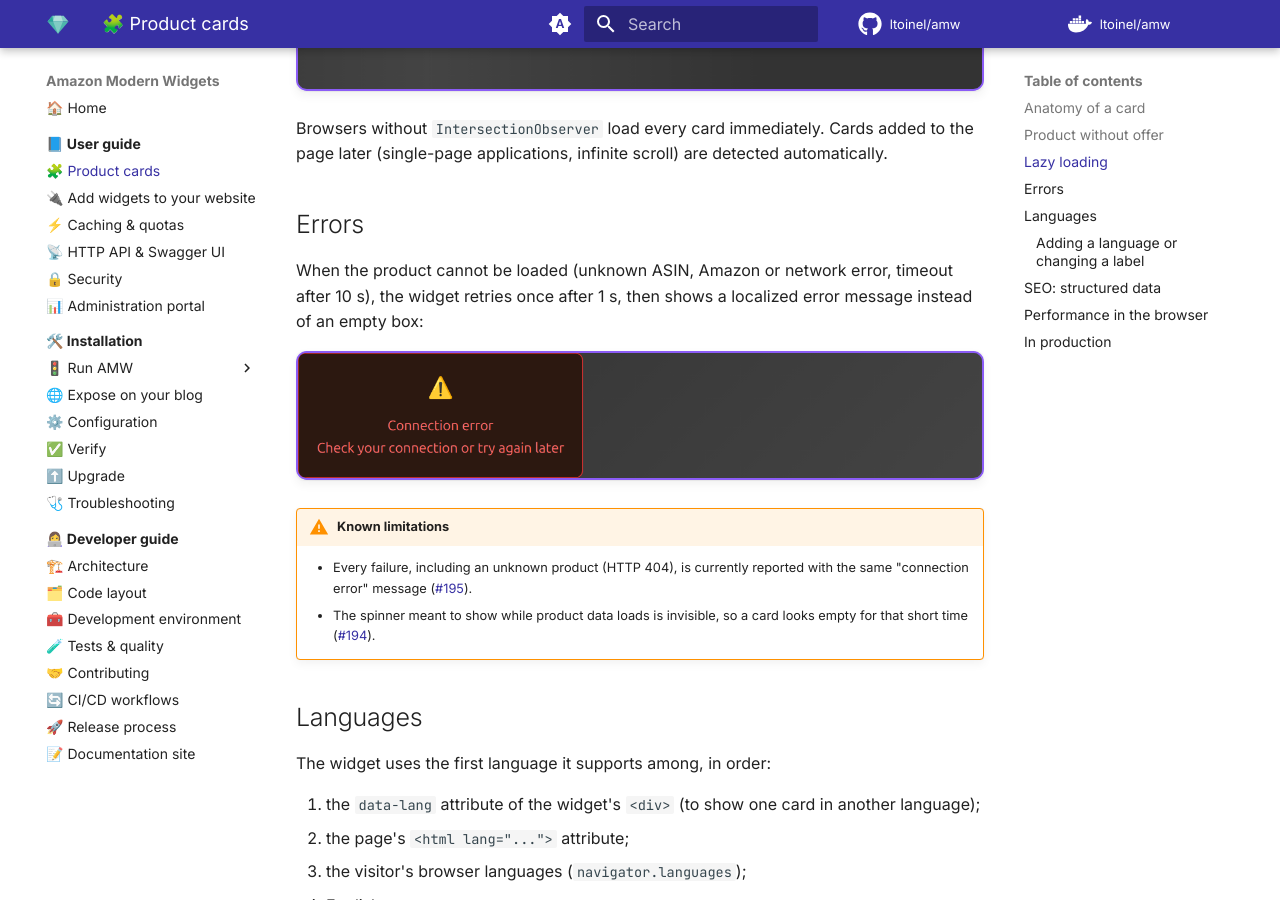
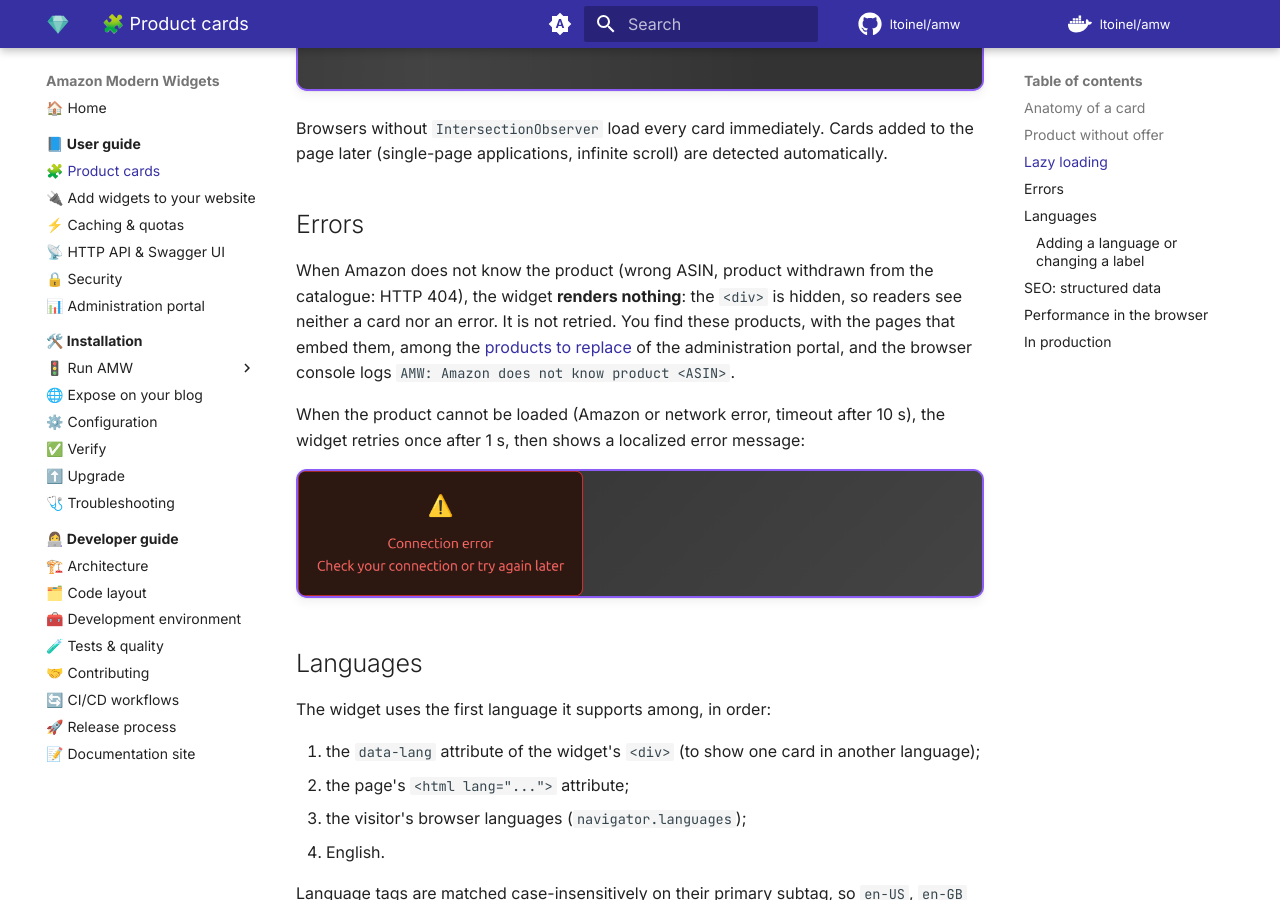
Before and after one commit to ltoinel/amw, an MkDocs documentation site: the page built from docs/user-guide/widget.md, in a window 1280 px wide and 900 px high, scrolled down 2408 px. Built offline with MkDocs 1.6.1 and Material for MkDocs 9.7.7, drawn with Linux system fonts in a browser that asks for light colours; comment, search, counter and statistics services are not loaded.

Commit message:
feat(widget): render nothing when Amazon does not know the product (#243)
A product Amazon reports as missing (404, or a 404 entry of /products) hid
nothing and showed "Product not found: <id>" to readers. The widget is now
hidden instead; network errors and timeouts keep their message.

Closes #242


Claude-Session: https://claude.ai/code/session_015vqYrV4dGXBFocmaZYa7AR

Co-authored-by: Claude Opus 5.5 <noreply@anthropic.com>

```diff
--- a/docs/user-guide/widget.md
+++ b/docs/user-guide/widget.md
@@ -44,18 +44,17 @@ page later (single-page applications, infinite scroll) are detected automaticall
 
 ## Errors
 
-When the product cannot be loaded (unknown ASIN, Amazon or network error, timeout after
-10 s), the widget retries once after 1 s, then shows a localized error message instead
-of an empty box:
+When Amazon does not know the product (wrong ASIN, product withdrawn from the
+catalogue: HTTP 404), the widget **renders nothing**: the `<div>` is hidden, so readers
+see neither a card nor an error. It is not retried. You find these products, with the
+pages that embed them, among the
+[products to replace](admin-portal.md#views-clicks-and-pages) of the administration
+portal, and the browser console logs `AMW: Amazon does not know product <ASIN>`.
+
+When the product cannot be loaded (Amazon or network error, timeout after 10 s), the
+widget retries once after 1 s, then shows a localized error message:
 
 ![Product card error state](../assets/screenshots/product-error.png){ loading=lazy }
-
-!!! warning "Known limitations"
-    - Every failure, including an unknown product (HTTP 404), is currently reported with
-      the same "connection error" message
-      ([#195](https://github.com/ltoinel/amw/issues/195)).
-    - The spinner meant to show while product data loads is invisible, so a card looks
-      empty for that short time ([#194](https://github.com/ltoinel/amw/issues/194)).
 
 ## Languages
 
```
Also changed, not shown: other parts of docs/user-guide/widget.md (+1 -1 lines), 3 other files.
